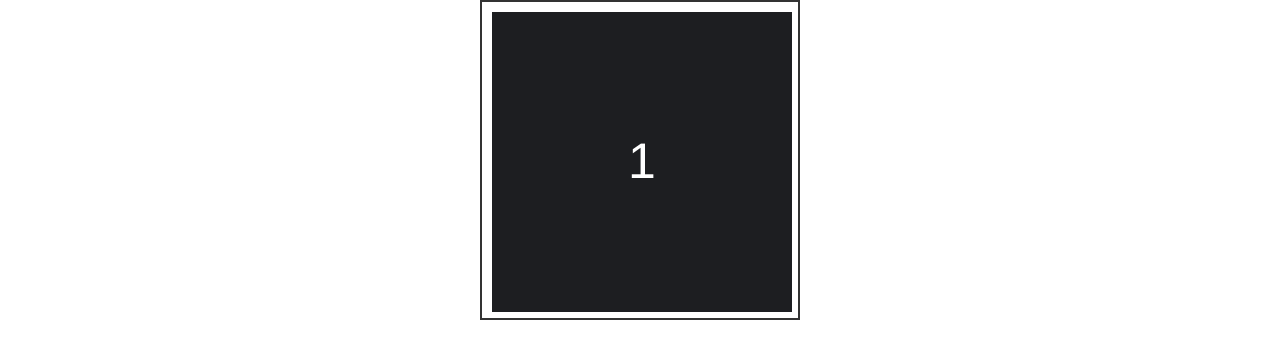
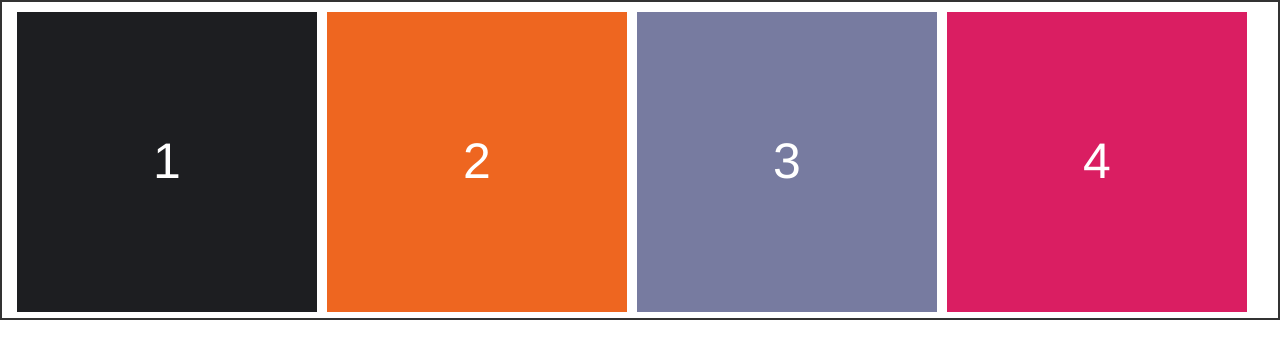
Before and after one commit to EmmanuelVilla/Emmanuel-test, a plain HTML site: page index.html in a window 1280 px wide. Drawn offline with nearby package versions, Linux system fonts and the light colour scheme.

Commit message:
Update index.html

```diff
--- a/index.html
+++ b/index.html
@@ -20,15 +20,15 @@
     <body>
       <div class = "container-fluid">
         <div class = "row">
-          <div class = "col-lg-12">
-            <div class="container-f x-scroll x-mandatory">
+          <div class = "col-lg-12 container-f x-scroll x-mandatory">
+
               <div class="wrapper">
                 <div class="element">1</div>
                 <div class="element">2</div>
                 <div class="element">3</div>
                 <div class="element">4</div>
               </div>
-            </div>
+
           </div>
         </div>
       </div>
```
